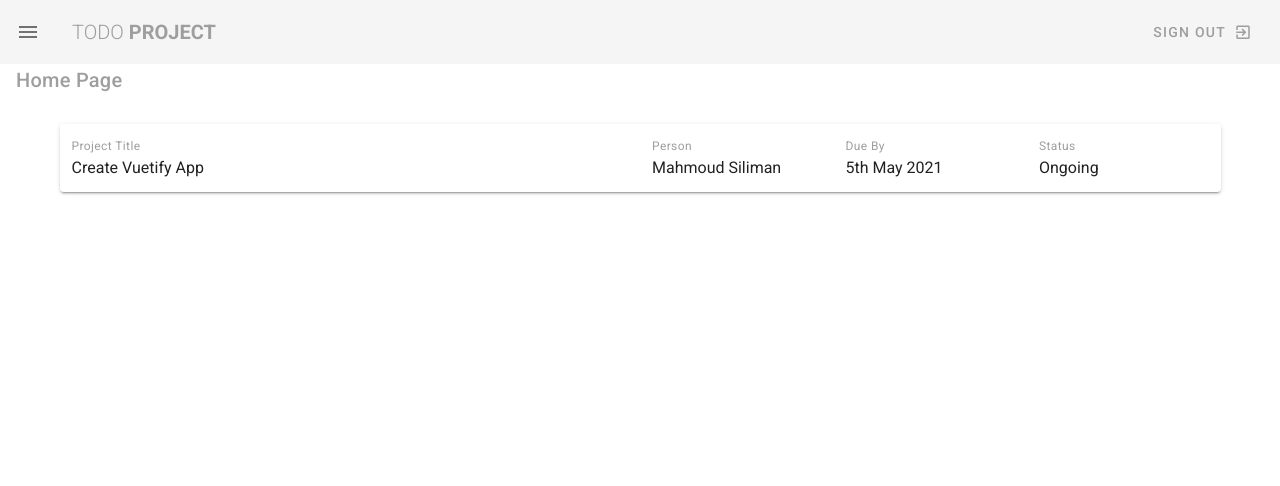
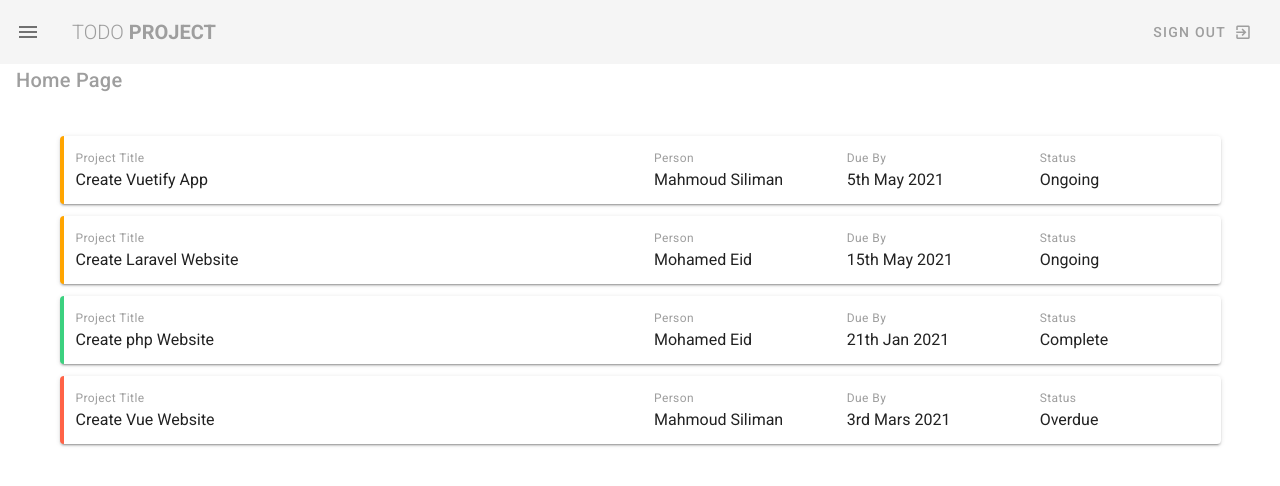
Before and after one commit to mahmoudsiliman75/todo-project, a Vue app: page / in a window 1280 px wide. Shown: the top 486 px of the page. Built offline with nearby package versions, Linux system fonts and the light colour scheme.

Commit message:
add project data

```diff
--- a/src/views/Dashboard.vue
+++ b/src/views/Dashboard.vue
@@ -3,26 +3,26 @@
     <h1 class="title grey--text"> Home Page </h1>
 
     <v-container class="my-4">
-      <v-card class="pa-3">
+      <v-card :class="`project pa-3 my-3 ${project.status}`" v-for="project in projects" :key="project.title">
         <v-row>
           <v-col cols="12" md="6">
             <div class="caption grey--text"> Project Title </div>
-            <div> Create Vuetify App </div>
+            <div> {{project.title}} </div>
           </v-col>
 
           <v-col cols="6" sm="4" md="2">
             <div class="caption grey--text"> Person </div>
-            <div> Mahmoud Siliman </div>
+            <div> {{project.person}} </div>
           </v-col>
 
           <v-col cols="6" sm="4" md="2">
             <div class="caption grey--text"> Due By </div>
-            <div> 5th May 2021 </div>
+            <div> {{project.due}} </div>
           </v-col>
 
           <v-col cols="2" sm="4" md="2">
             <div class="caption grey--text"> Status </div>
-            <div> Ongoing </div>
+            <div> {{project.status}} </div>
           </v-col>
         </v-row>
       </v-card>
@@ -33,5 +33,29 @@
 <script>
 export default {
   name: "Home",
+  data() {
+    return {
+    projects: [
+        { title: 'Create Vuetify App', person: 'Mahmoud Siliman', due: '5th May 2021', status: 'Ongoing', content: 'Lorem ipsum dolor sit amet consectetur adipisicing elit. Molestiae eos quasi, nam asperiores possimus ad placeat vel id facilis nemo maxime, odit vero enim suscipit aut ea ipsam aspernatur explicabo.' },
+        { title: 'Create Laravel Website', person: 'Mohamed Eid', due: '15th May 2021', status: 'Ongoing', content: 'Lorem ipsum dolor sit amet consectetur adipisicing elit. Molestiae eos quasi, nam asperiores possimus ad placeat vel id facilis nemo maxime, odit vero enim suscipit aut ea ipsam aspernatur explicabo.' },
+        { title: 'Create php Website', person: 'Mohamed Eid', due: '21th Jan 2021', status: 'Complete', content: 'Lorem ipsum dolor sit amet consectetur adipisicing elit. Molestiae eos quasi, nam asperiores possimus ad placeat vel id facilis nemo maxime, odit vero enim suscipit aut ea ipsam aspernatur explicabo.' },
+        { title: 'Create Vue Website', person: 'Mahmoud Siliman', due: '3rd Mars 2021', status: 'Overdue', content: 'Lorem ipsum dolor sit amet consectetur adipisicing elit. Molestiae eos quasi, nam asperiores possimus ad placeat vel id facilis nemo maxime, odit vero enim suscipit aut ea ipsam aspernatur explicabo.' },
+      ]
+    };
+  },
 };
 </script>
+
+<style scoped>
+.project.Complete {
+  border-left: 4px solid #3cd17f;
+}
+
+.project.Ongoing {
+  border-left: 4px solid orange;
+}
+
+.project.Overdue {
+  border-left: 4px solid tomato;
+}
+</style>
```
